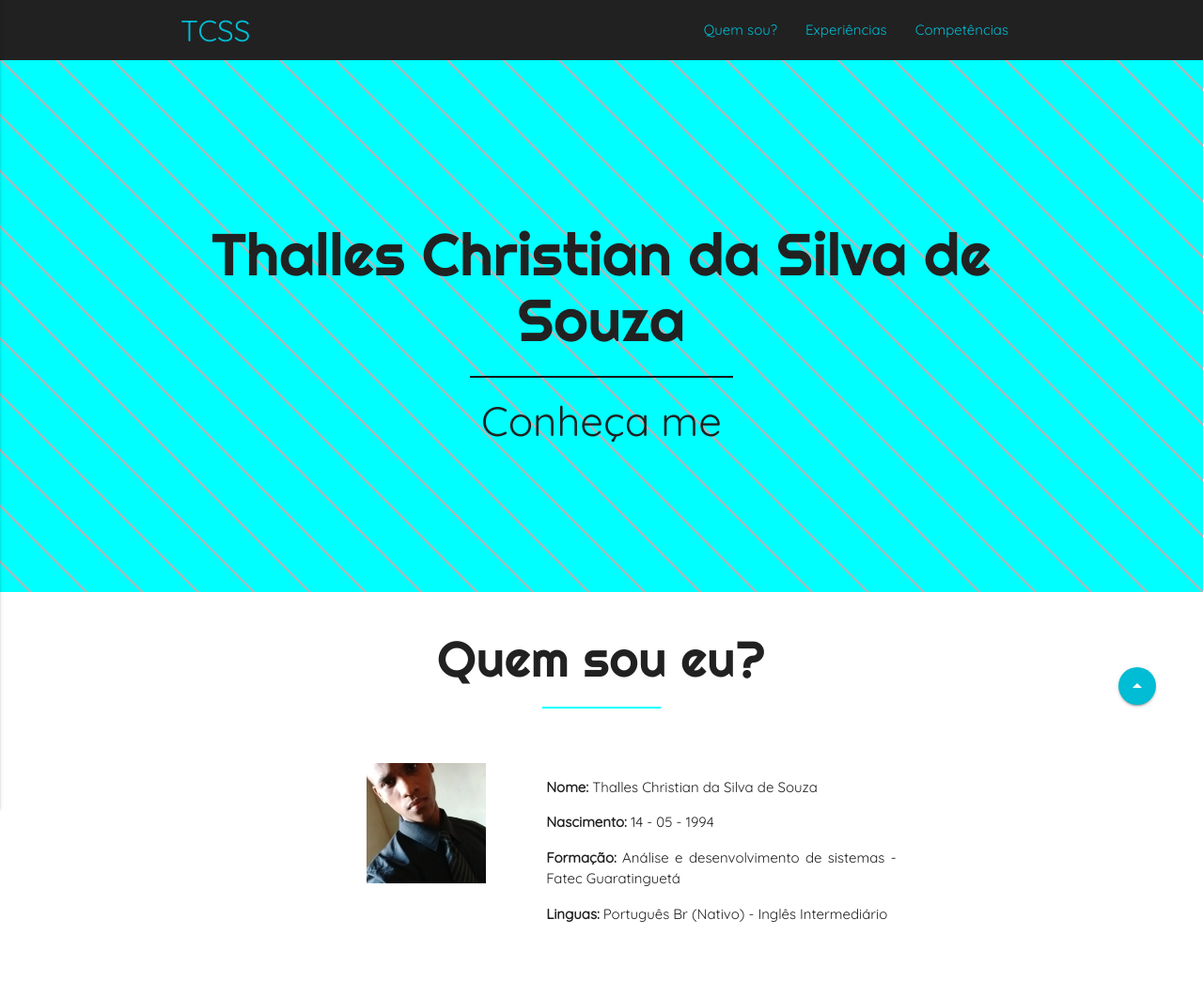
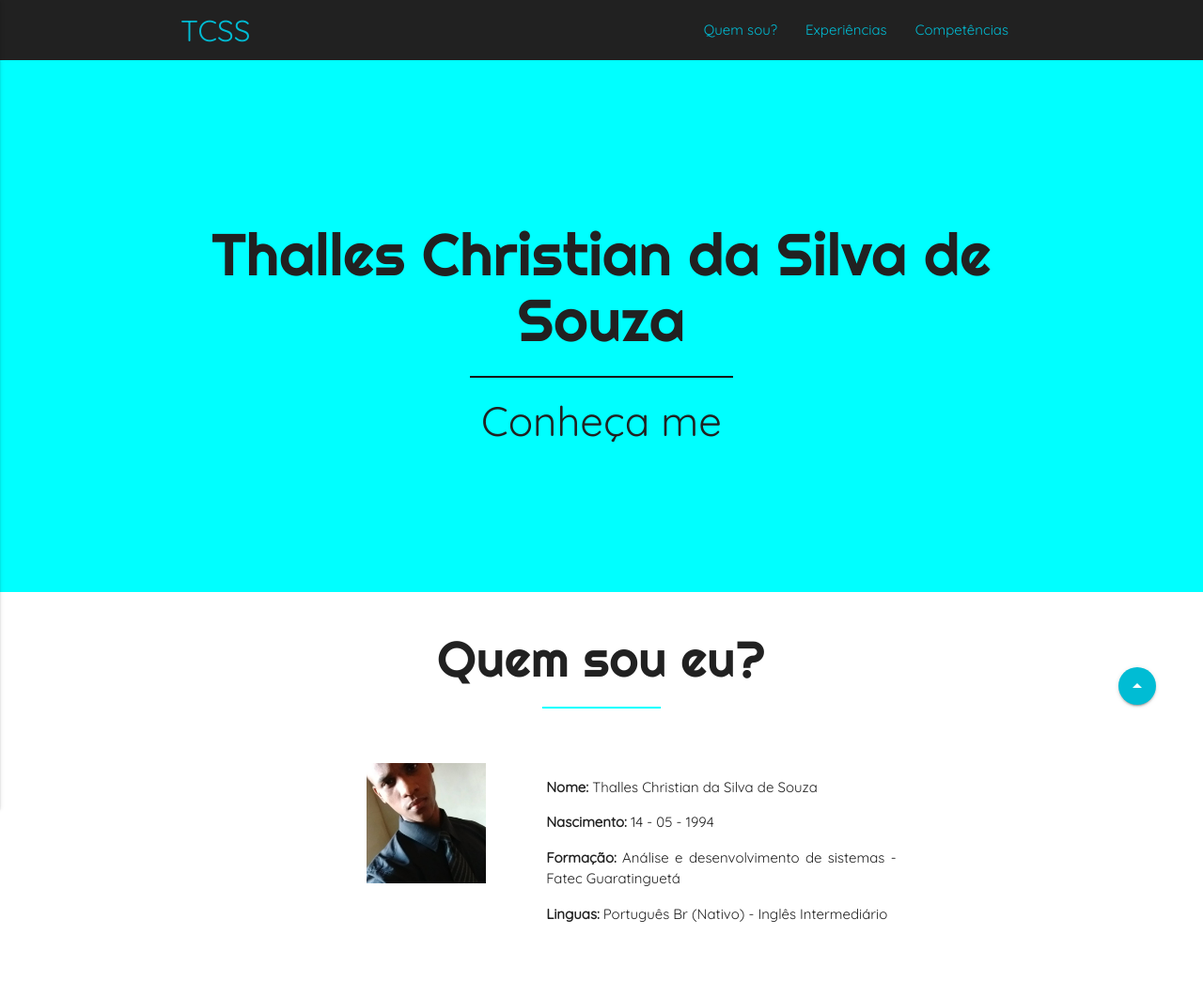
Before and after one commit to thalleschristian/Thalles-Chris-Prt, a plain HTML site: page index.html in a window 1280 px wide. Shown: the top 1045 px of the page at 94% size. Drawn offline with nearby package versions, Linux system fonts and the light colour scheme; a web font is replaced by a local one.

Commit message:
Update custom.css

```diff
--- a/css/custom.css
+++ b/css/custom.css
@@ -46,8 +46,7 @@
  }
 
  .bg-cyan {
-     background-image: linear-gradient(45deg, #b6b4b8 2.38%, #00ffff 2.38%, #00ffff 50%, #b6b4b8 50%, #b6b4b8 52.38%, #00ffff 52.38%, #00ffff 100%);
-     background-size: 59.40px 59.40px;
+     background-color: aqua;
  }
 
  h1,
```
